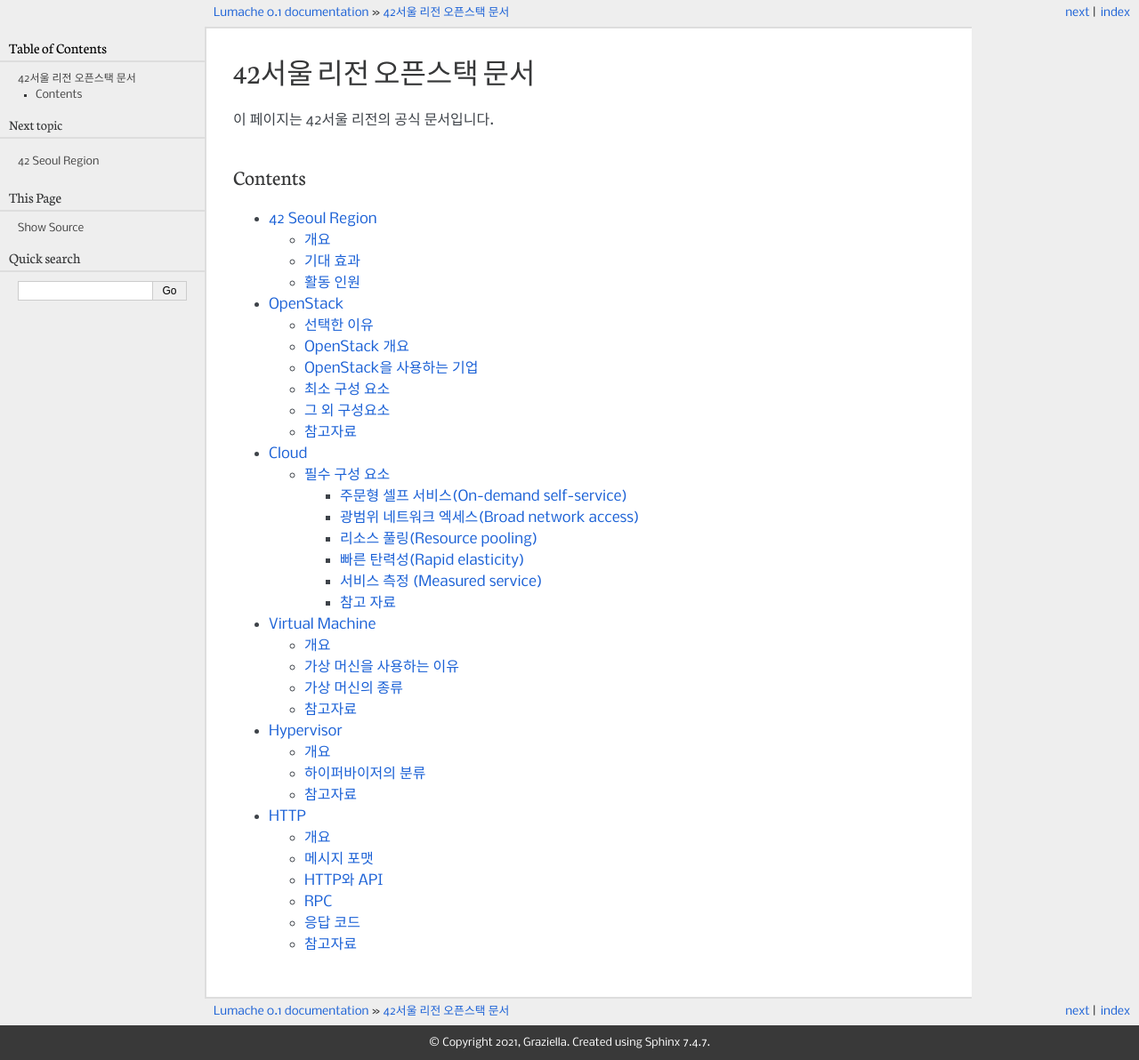
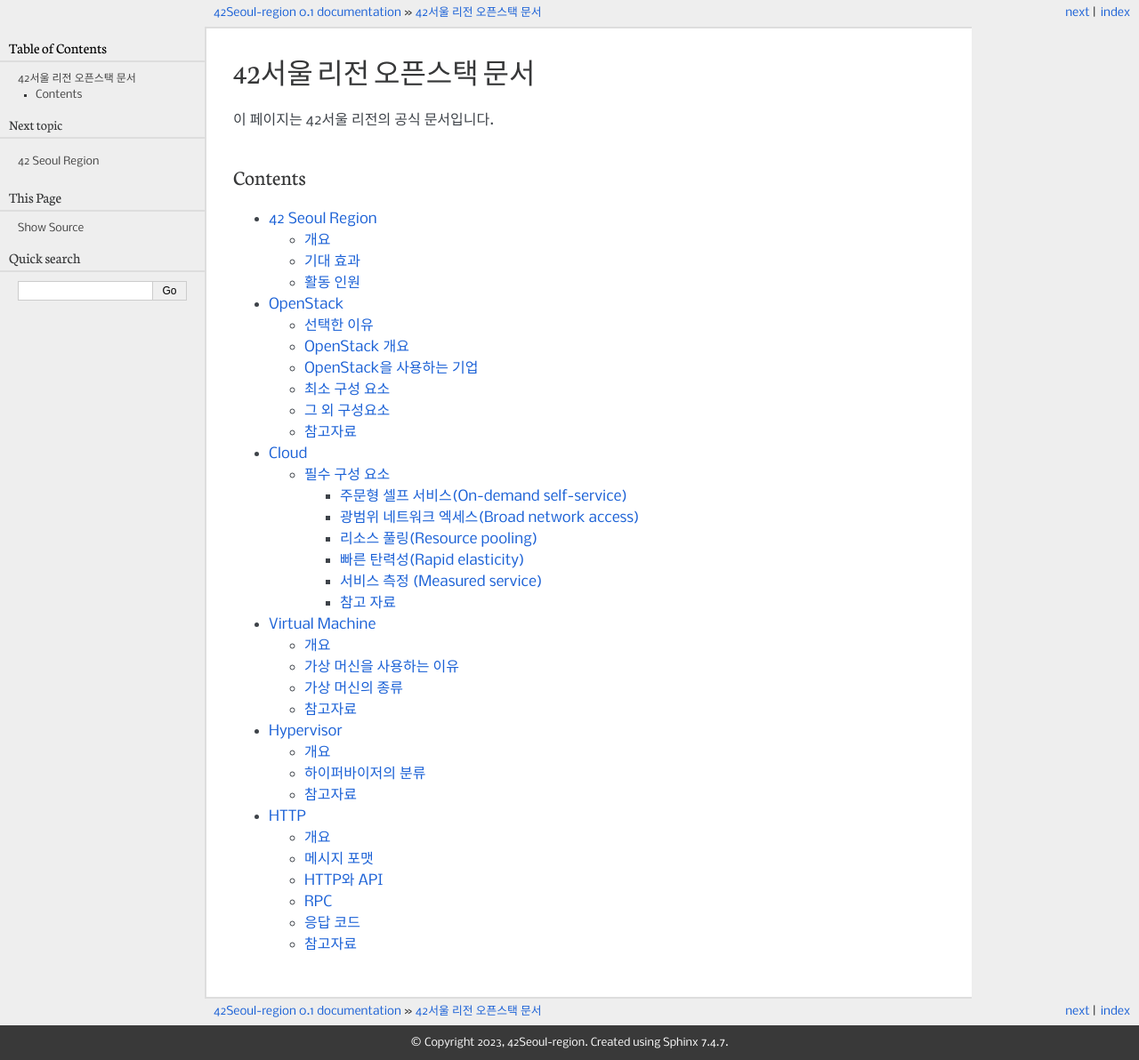
Before and after one commit to hdoo42/Ronna-Burning-OpenStack, a Sphinx documentation site: the page built from docs/source/index.rst, in a window 1280 px wide. Shown: the whole page at 89% size. Built offline with Sphinx 7.4.7, drawn with Linux system fonts in a browser that asks for light colours.

Commit message:
update conf, fix typo

```diff
--- a/docs/source/conf.py
+++ b/docs/source/conf.py
@@ -2,34 +2,35 @@
 
 # -- Project information
 
-project = 'Lumache'
-copyright = '2021, Graziella'
-author = 'Graziella'
+project = "42Seoul-region"
+copyright = "2023, 42Seoul-region"
+author = "42Seoul-region"
 
-release = '0.1'
-version = '0.1.0'
+release = "0.1"
+version = "0.1.0"
 
 # -- General configuration
 
 extensions = [
-    'sphinx.ext.duration',
-    'sphinx.ext.doctest',
-    'sphinx.ext.autodoc',
-    'sphinx.ext.autosummary',
-    'sphinx.ext.intersphinx',
+    "sphinx.ext.duration",
+    "sphinx.ext.doctest",
+    "sphinx.ext.autodoc",
+    "sphinx.ext.autosummary",
+    "sphinx.ext.intersphinx",
+    "sphinxcontrib.mermaid",
 ]
 
 intersphinx_mapping = {
-    'python': ('https://docs.python.org/3/', None),
-    'sphinx': ('https://www.sphinx-doc.org/en/master/', None),
+    "python": ("https://docs.python.org/3/", None),
+    "sphinx": ("https://www.sphinx-doc.org/en/master/", None),
 }
-intersphinx_disabled_domains = ['std']
+intersphinx_disabled_domains = ["std"]
 
-templates_path = ['_templates']
+templates_path = ["_templates"]
 
 # -- Options for HTML output
 
-html_theme = 'pyramid'
+html_theme = "pyramid"
 
 # -- Options for EPUB output
-epub_show_urls = 'footnote'
+epub_show_urls = "footnote"
```
Also changed, not shown: docs/source/virtual_machine.rst (+5 -9 lines).
